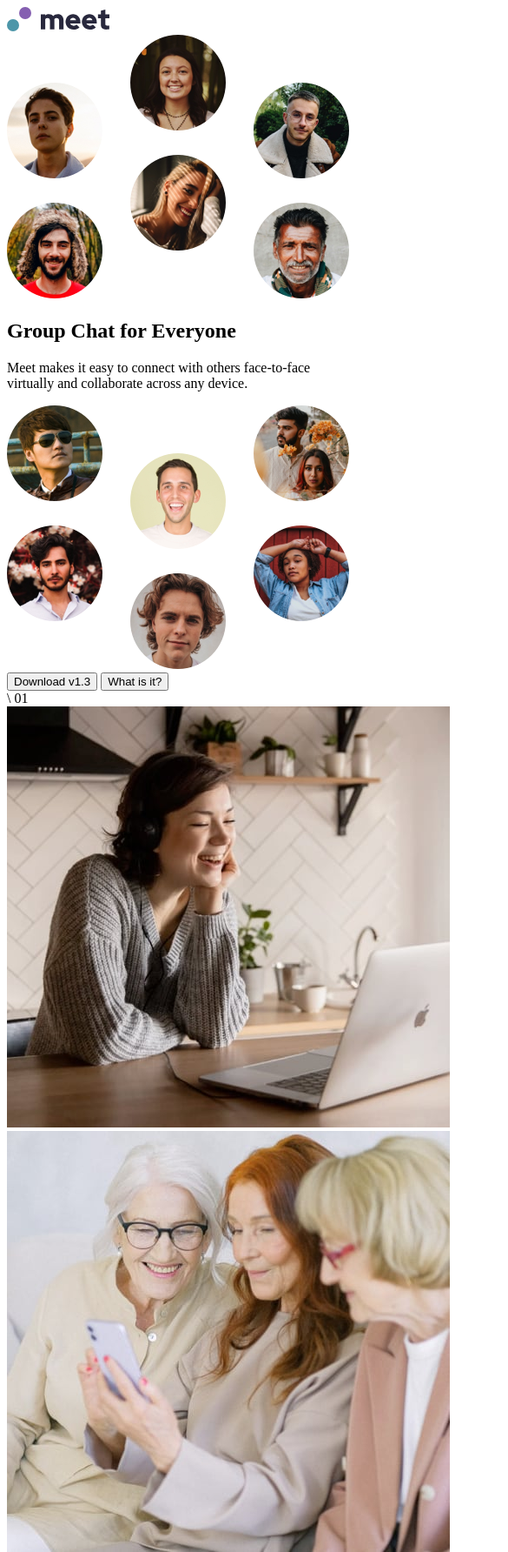
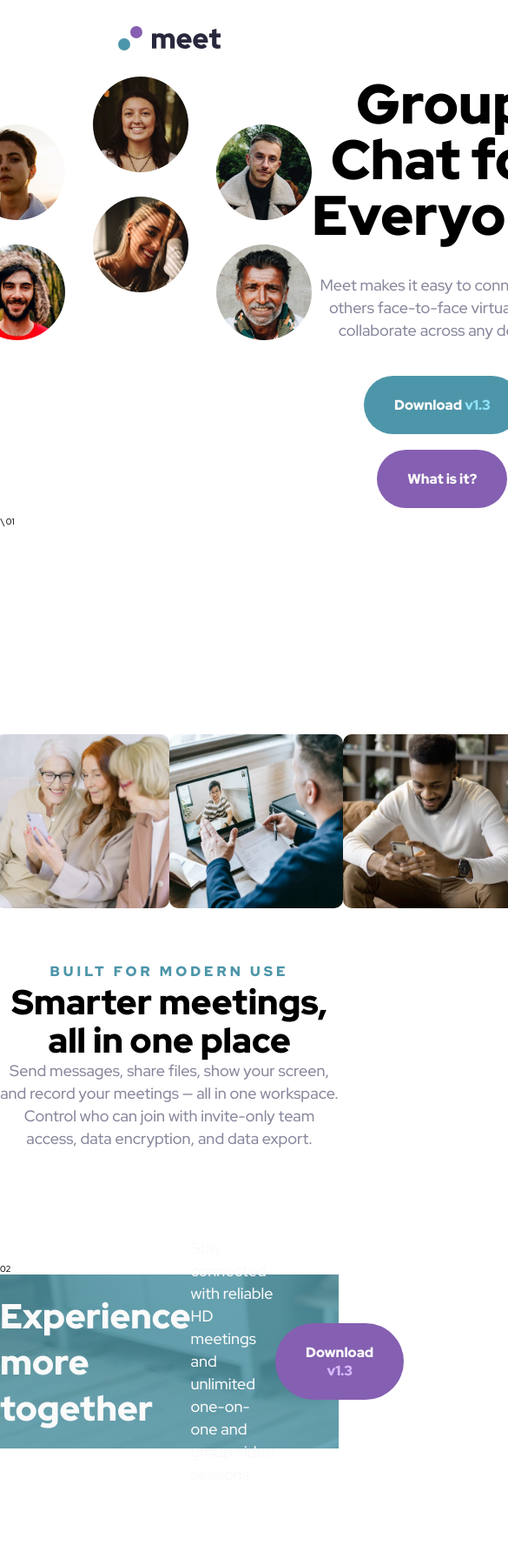
Before and after one commit to btaylor13/meet-landing-page-FEM, a plain HTML site: page index.html in a window 390 px wide. Shown: the top 1784 px of the page at 87% size, 585 px wide, since content can reach past the window. After the commit the page ends 1708 px from the top, so only its background shows below. Drawn offline with Linux system fonts and the light colour scheme.

Commit message:
finished most of the styling - still need to make it responsive and make the layout more precise

```diff
--- a/index.html
+++ b/index.html
@@ -10,12 +10,23 @@
       sizes="32x32"
       href="./assets/favicon-32x32.png"
     />
+    <!--Google Font Link - Red Hat Display Font-->
+    <link rel="preconnect" href="https://fonts.googleapis.com" />
+    <link rel="preconnect" href="https://fonts.gstatic.com" crossorigin />
+    <link
+      href="https://fonts.googleapis.com/css2?family=Red+Hat+Display:wght@500;900&display=swap"
+      rel="stylesheet"
+    />
 
-    <title>Frontend Mentor | Meet landing page</title>
+    <!--Custom StyleSheet-->
+    <link rel="stylesheet" href="style.css" />
+
+    <title>Meet landing page | Frontend Mentor</title>
   </head>
   <body>
     <main>
       <!--Header with Logo-->
+      <div class="hero-container">
         <header class="header-container">
           <img src="assets/logo.svg" alt="logo" class="logo" />
         </header>
@@ -26,31 +37,37 @@
             <img
               src="assets/desktop/image-hero-left.png"
               alt="user profile photos"
-            class="hero-left-img"
+              class="hero-left-img hero-img"
             />
           </div>
-        <h1>Group Chat for Everyone</h1>
-        <p>
-          Meet makes it easy to connect with others face-to-face virtually and
-          collaborate across any device.
+          <div class="hero-text-content">
+            <h1 class="hero-heading">Group Chat for Everyone</h1>
+            <p class="hero-description">
+              Meet makes it easy to connect with others face-to-face virtually
+              and collaborate across any device.
             </p>
+            <div class="hero-section-buttons">
+              <button class="hero-download-btn hero-btn btn">
+                Download <span class="hero-version-num">v1.3</span>
+              </button>
+              <button class="hero-learn-more-btn hero-btn btn">
+                What is it?
+              </button>
+            </div>
+          </div>
+
           <div class="hero-right">
             <img
               src="assets/desktop/image-hero-right.png"
               alt="user profile photos"
-            class="hero-right-img"
+              class="hero-right-img hero-img"
             />
           </div>
-        <div class="hero-section-buttons">
-          <button class="download hero-btn btn">
-            Download <span class="hero-version-num">v1.3</span>
-          </button>
-          <button class="learn-more hero-btn btn">What is it?</button>
+        </section>
+        <div class="transition-shape">\ 01</div>
       </div>
-      </section>
       <!--Info Section-->
       <section class="info-section">
-        \ 01
         <div class="info-gallery">
           <img
             src="assets/desktop/image-woman-in-videocall.jpg"
@@ -73,26 +90,27 @@
             class="gallery-img"
           />
         </div>
-
+        <div class="info-text-content">
           <h2 class="info-heading">
-          <span class="emphasis-heading-text">Built for modern use</span>
+            <span class="overline-heading-text">Built for modern use</span>
             Smarter meetings, all in one place
           </h2>
           <p class="info-description">
-          Send messages, share files, show your screen, and record your meetings
-          — all in one workspace. Control who can join with invite-only team
-          access, data encryption, and data export.
+            Send messages, share files, show your screen, and record your
+            meetings — all in one workspace. Control who can join with
+            invite-only team access, data encryption, and data export.
           </p>
+        </div>
+        <div class="transition-shape transition-cta">02</div>
       </section>
       <!--Call to Action Section-->
       <section class="cta-section">
-        02
         <h2 class="cta-heading">Experience more together</h2>
         <p class="cta-description">
           Stay connected with reliable HD meetings and unlimited one-on-one and
           group video sessions.
         </p>
-        <button class="cta-download cta-btn btn">
+        <button class="cta-btn btn">
           Download <span class="cta-version-num">v1.3</span>
         </button>
       </section>
--- /dev/null
+++ b/style.css
@@ -0,0 +1,179 @@
+* {
+  margin: 0;
+  padding: 0;
+}
+
+*,
+*::after,
+*::before {
+  box-sizing: inherit;
+}
+
+html {
+  box-sizing: border-box;
+  font-size: 62.5%;
+  /* 1rem = 10px, 10px/16px = 62.5% */
+}
+
+body {
+  font-family: "Red Hat Display", sans-serif;
+}
+
+.hero-container {
+  height: 100vh;
+  width: 100vw;
+}
+
+.header-container {
+  display: flex;
+  justify-content: center;
+  padding-top: 3rem;
+  padding-bottom: 3rem;
+}
+
+/* HERO SECTION */
+
+.hero-section {
+  display: flex;
+  justify-content: space-between;
+  text-align: center;
+}
+
+.hero-heading {
+  font-size: 6.4rem;
+  padding-bottom: 3.5rem;
+  line-height: 6.4rem;
+}
+
+.hero-description {
+  font-size: 1.8rem;
+  font-weight: 500;
+  color: #87879d;
+  line-height: 2.6rem;
+  padding-bottom: 3rem;
+}
+
+.hero-text-content {
+  display: flex;
+  flex-direction: column;
+  align-items: center;
+  justify-content: center;
+}
+
+.hero-img {
+  flex: 0 20%;
+}
+
+.hero-left-img {
+  margin-left: -3.5rem;
+}
+
+.hero-right-img {
+  margin-right: -3.5rem;
+}
+
+.btn {
+  font-family: "Red Hat Display", sans-serif;
+  font-weight: 900;
+  font-size: 1.6rem;
+  color: #fafafa;
+  border: none;
+  border-radius: 5rem;
+  padding: 2.3rem 3.5rem;
+}
+
+.hero-download-btn {
+  background-color: #4d96a9;
+  margin: 0.9rem;
+}
+.hero-version-num {
+  color: #8fe3f9;
+}
+
+.hero-learn-more-btn {
+  background-color: #855fb1;
+  margin: 0.9rem;
+}
+
+/* GALLERY section */
+.info-gallery {
+  display: flex;
+  flex-direction: row;
+  justify-content: center;
+  padding-bottom: 6rem;
+}
+
+.gallery-img {
+  /* width: 100%; */
+  height: 20rem;
+  width: 20rem;
+  border-radius: 1rem;
+}
+
+/* INFO section */
+
+.info-text-content {
+  display: flex;
+  flex-direction: column;
+  justify-content: center;
+  align-items: center;
+  text-align: center;
+  padding-bottom: 13rem;
+}
+
+.info-heading {
+  font-size: 4rem;
+  line-height: 4.4rem;
+}
+
+.overline-heading-text {
+  font-size: 1.6rem;
+  line-height: 2.6rem;
+  text-transform: uppercase;
+  letter-spacing: 0.4rem;
+  display: block;
+  color: #4d96a9;
+}
+
+.info-description {
+  font-size: 1.8rem;
+  font-weight: 500;
+  color: #87879d;
+  line-height: 2.6rem;
+}
+
+/* CTA SECTION */
+
+.cta-section {
+  display: flex;
+  justify-content: space-evenly;
+  align-items: center;
+  background-image: linear-gradient(
+      rgba(77, 150, 168, 80%),
+      rgba(77, 150, 168, 80%)
+    ),
+    url(assets/desktop/image-footer.jpg);
+  height: 20rem;
+}
+
+.cta-heading {
+  color: #fafafa;
+  font-size: 4rem;
+  font-weight: 900;
+  flex: 0 0 20%;
+}
+
+.cta-description {
+  font-size: 1.8rem;
+  line-height: 2.6rem;
+  color: #fafafa;
+  flex: 0 0 25%;
+}
+
+.cta-btn {
+  background-color: #855fb1;
+}
+
+.cta-version-num {
+  color: #d9b8ff;
+}
```
Lines whose indentation alone changed are shown as unchanged.
